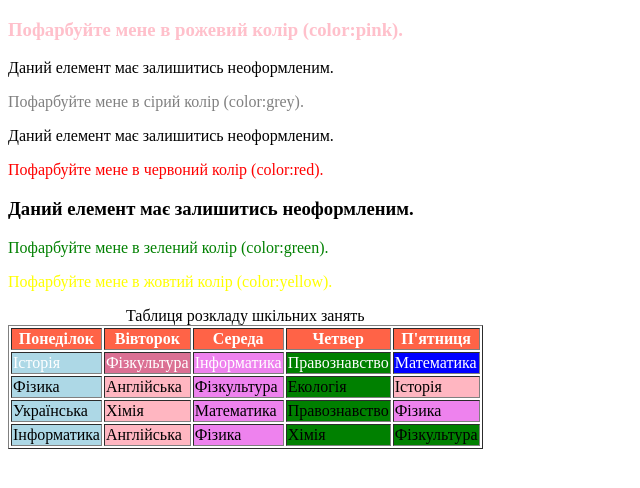
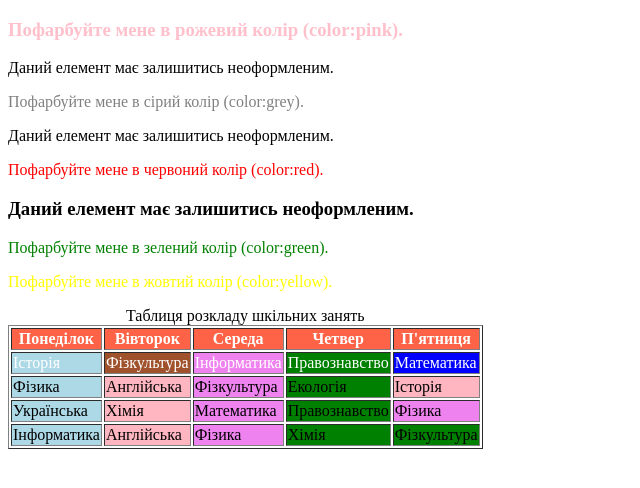
Before and after one commit to David201027/hw-88, a plain HTML site: page index.html in a window 1280 px wide. In both pictures the pointer is over the element 147 px from the left and 362 px from the top of the page. Shown: the whole page, without its empty margins (0-640 px from the left). Drawn offline with Linux system fonts and the light colour scheme.

Commit message:
Update style.css

```diff
--- a/css/style.css
+++ b/css/style.css
@@ -45,7 +45,7 @@ tbody :nth-child(1):hover{
   color: white;
 }
 tbody :nth-child(2):hover{
-  background-color: palevioletred;
+  background-color: sienna;
   color: white;
 }
 tbody :nth-child(3):hover{
```
